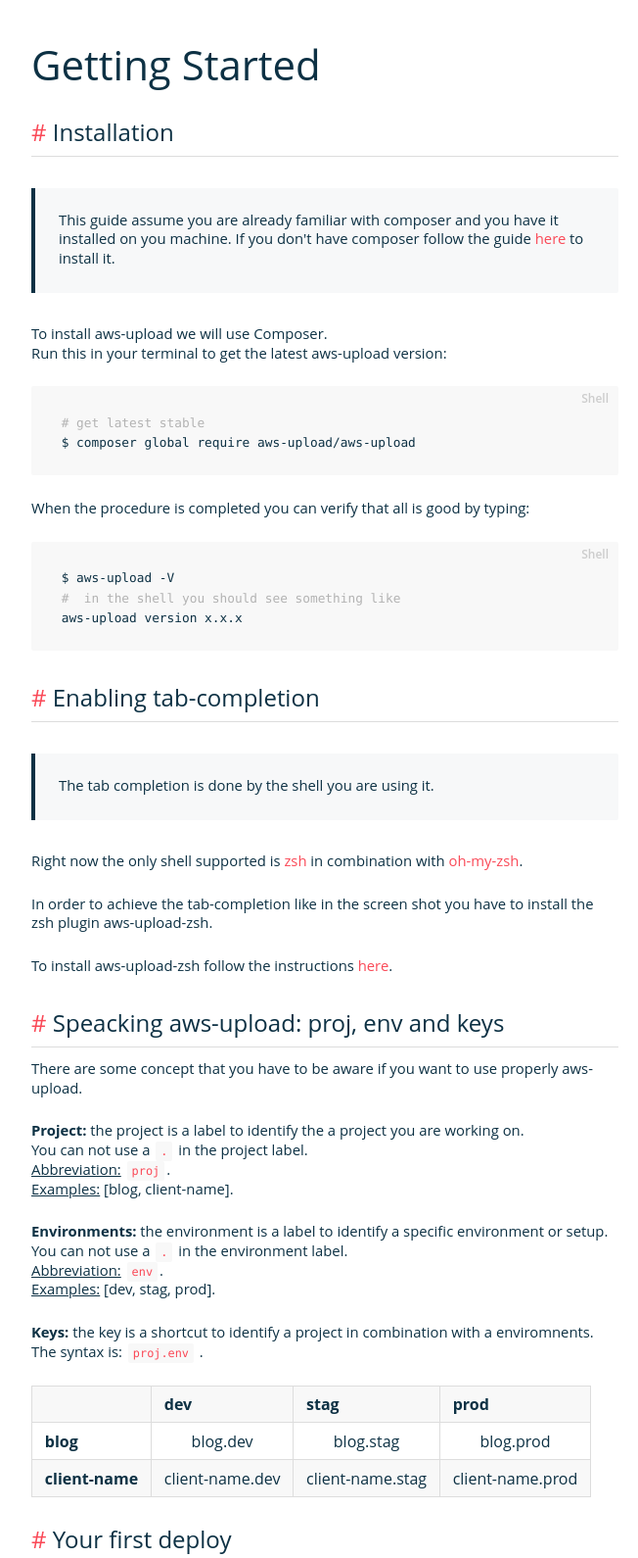
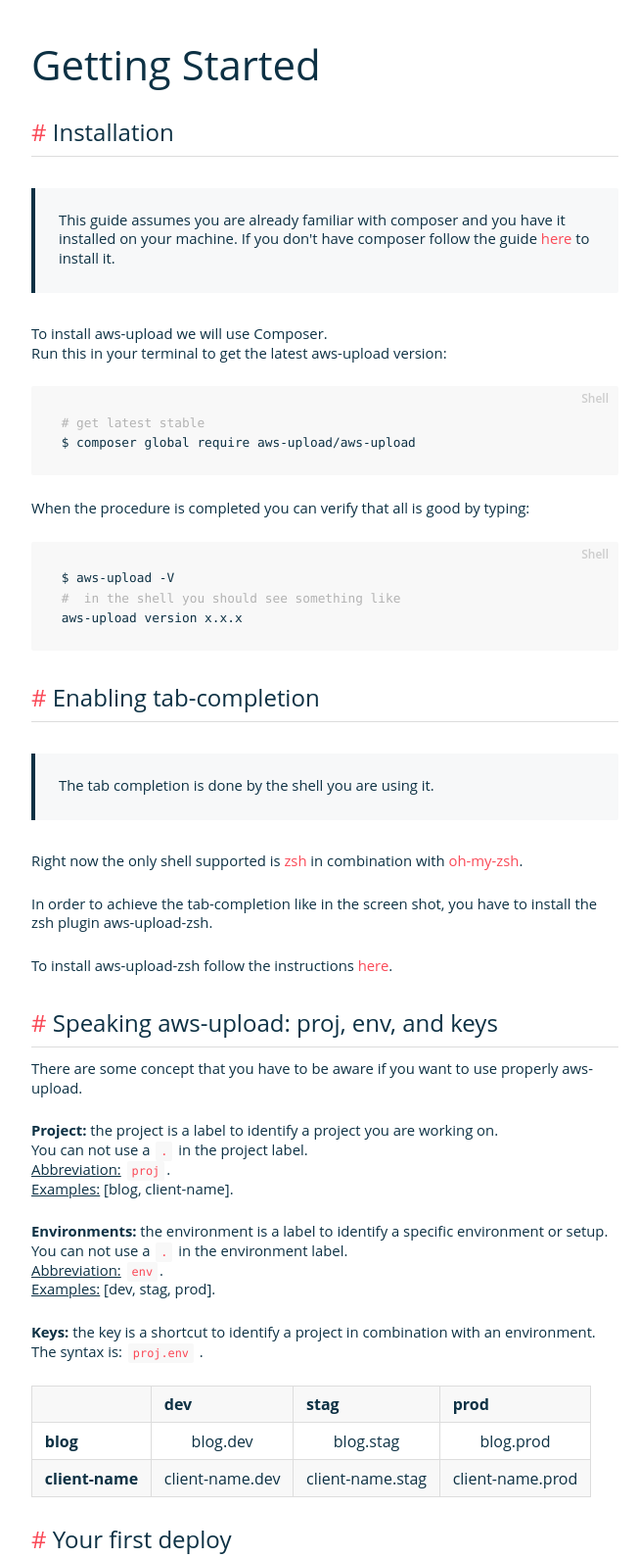
Before and after one commit to borracciaBlu/aws-upload.com, a plain HTML site: page guide.html in a window 1280 px wide. Shown: the part 1099-2689 px from the top of the page at 98% size, without its empty margins (358-1010 px from the left). Drawn offline with Linux system fonts and the light colour scheme.

Commit message:
[FIX] Fix funny typos.

```diff
--- a/guide.html
+++ b/guide.html
@@ -75,7 +75,7 @@
                             <li><a href="#installation">Installation</a></li>
                             <li><a href="#enabling-tab-completion">Enabling tab-completion</a></li>
 
-                            <li><a href="#speacking-aws-upload">Speacking aws-upload: proj, env and keys</a></li>
+                            <li><a href="#speaking-aws-upload">Speaking aws-upload: proj, env, and keys</a></li>
                             <li><a href="#your-first-deploy">Your first deploy</a></li>
                         </ul>
                     </li>
@@ -192,7 +192,7 @@
             </h2>
 
             <blockquote>
-            <p>This guide assume you are already familiar with composer and you have it installed on you machine. If you don't have composer follow the guide <a href="https://getcomposer.org/download/">here</a> to install it.</p>
+            <p>This guide assumes you are already familiar with composer and you have it installed on your machine. If you don't have composer follow the guide <a href="https://getcomposer.org/download/">here</a> to install it.</p>
             </blockquote>
 
             <p>To install aws-upload we will use Composer.<br>
@@ -237,16 +237,16 @@
             </blockquote>
 
             <p>Right now the only shell supported is <a href="http://www.zsh.org/">zsh</a> in combination with <a href="https://github.com/robbyrussell/oh-my-zsh">oh-my-zsh</a>.</p>
-            <p>In order to achieve the tab-completion like in the screen shot you have to install the zsh plugin aws-upload-zsh.</p>
+            <p>In order to achieve the tab-completion like in the screen shot, you have to install the zsh plugin aws-upload-zsh.</p>
             <p>To install aws-upload-zsh follow the instructions <a href="https://github.com/borracciaBlu/aws-upload-zsh">here</a>.</p>
 
-            <a id="speacking-aws-upload" class="anchor"></a>
+            <a id="speaking-aws-upload" class="anchor"></a>
             <h2>
-                <span>#</span> Speacking aws-upload: proj, env and keys
+                <span>#</span> Speaking aws-upload: proj, env, and keys
             </h2>
 
             <p>There are some concept that you have to be aware if you want to use properly aws-upload.  </p>
-            <p><strong>Project:</strong> the project is a label to identify the a project you are working on. <br>
+            <p><strong>Project:</strong> the project is a label to identify a project you are working on. <br>
             You can not use a <code>.</code> in the project label.<br>
             <u>Abbreviation:</u> <code>proj</code>.<br>
             <u>Examples:</u> [blog, client-name].</p>
@@ -254,7 +254,7 @@
             You can not use a <code>.</code> in the environment label.<br>
             <u>Abbreviation:</u> <code>env</code>.<br>
             <u>Examples:</u> [dev, stag, prod].</p>
-            <p><strong>Keys:</strong> the key is a shortcut to identify a project in combination with a enviromnents.<br>
+            <p><strong>Keys:</strong> the key is a shortcut to identify a project in combination with an environment.<br>
             The syntax is: <code>proj.env</code> . </p>
             <table class="table">
                 <thead>
```
